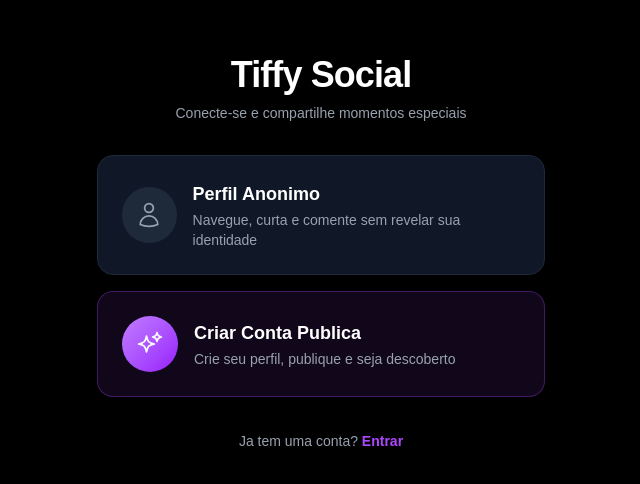
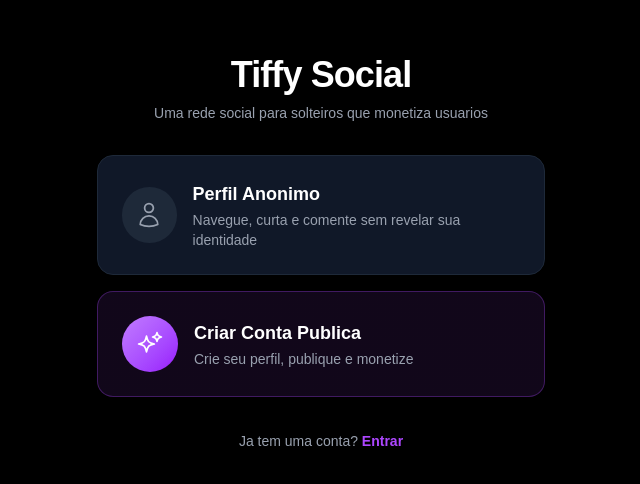
Before and after one commit to elgato2221/tiffy-social, a Next.js app: page /login in a window 1280 px wide. Shown: the part 146-630 px from the top of the page, without its empty margins (319-959 px from the left). Built offline with nearby package versions, Linux system fonts and the light colour scheme.

Commit message:
Atualizar textos de login e registro
- Login: "Uma rede social para solteiros que monetiza usuarios"
- Criar conta: "Crie seu perfil, publique e monetize"

Co-Authored-By: Claude Opus 4.6 <noreply@anthropic.com>

```diff
--- a/src/app/(auth)/login/page.tsx
+++ b/src/app/(auth)/login/page.tsx
@@ -112,7 +112,7 @@ function LoginContent() {
               Tiffy Social
             </h1>
             <p className="text-gray-400 mt-2 text-sm">
-              Conecte-se e compartilhe momentos especiais
+              Uma rede social para solteiros que monetiza usuarios
             </p>
           </div>
 
@@ -158,7 +158,7 @@ function LoginContent() {
                 <div>
                   <h3 className="text-lg font-bold text-white">Criar Conta Publica</h3>
                   <p className="text-sm text-gray-400 mt-0.5">
-                    Crie seu perfil, publique e seja descoberto
+                    Crie seu perfil, publique e monetize
                   </p>
                 </div>
               </div>
--- a/src/app/(auth)/register/page.tsx
+++ b/src/app/(auth)/register/page.tsx
@@ -108,7 +108,7 @@ export default function RegisterPage() {
             Tiffy Social
           </h1>
           <p className="text-gray-400 mt-2 text-sm">
-            Crie sua conta publica
+            Crie seu perfil, publique e monetize
           </p>
         </div>
 
```
